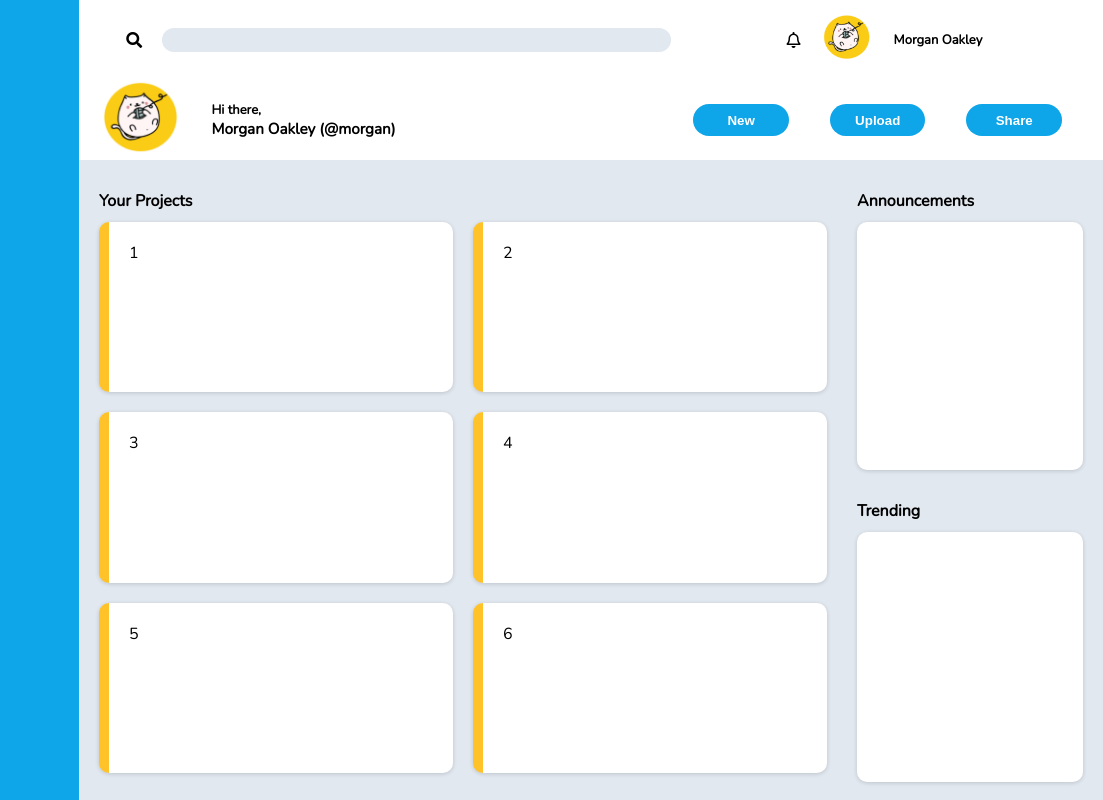
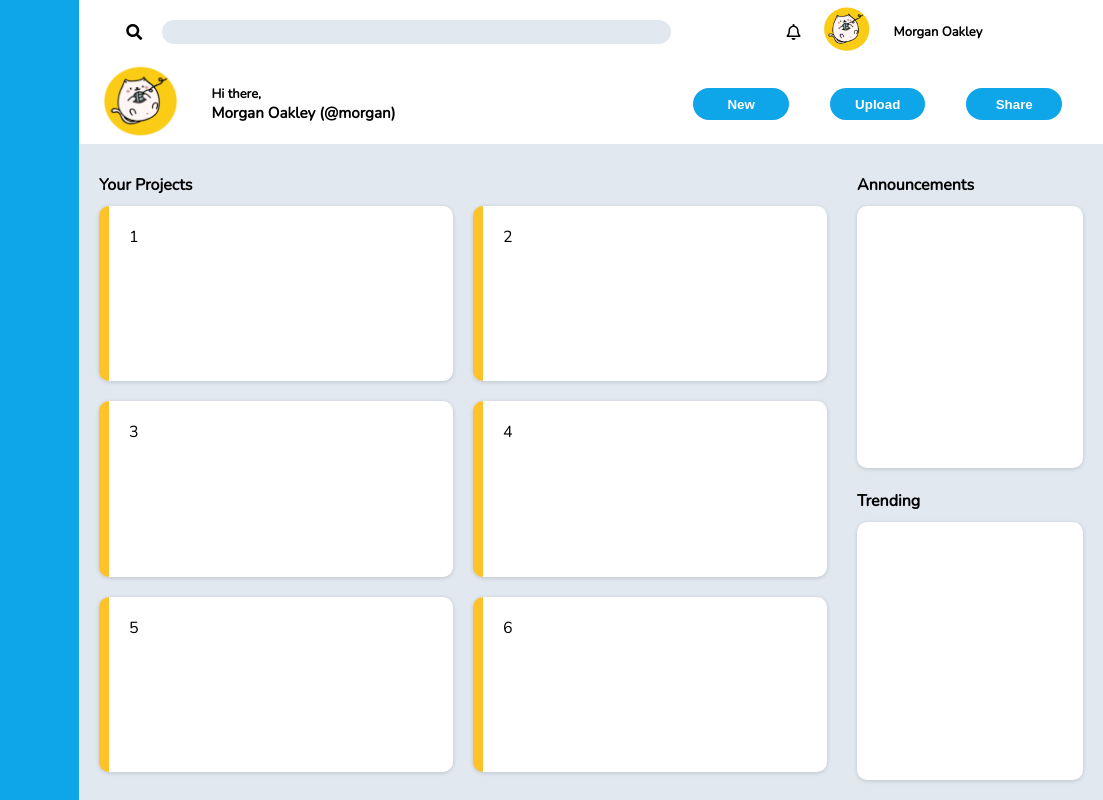
Before and after one commit to hoon-GitHub/odin-admin_dashboard, a plain HTML site: page index.html in a window 1280 px wide. Shown: the full height of the page, 177-1280 px from the left. Drawn offline with Linux system fonts and the light colour scheme.

Commit message:
Make minor layout adjustments

```diff
--- a/styles.css
+++ b/styles.css
@@ -12,7 +12,7 @@ body {
     font-family: nunito;
     display: grid;
     grid-template-columns: 1fr 3fr 1fr;
-    grid-template-rows: 10vh 10vh 40vh 40vh;
+    grid-template-rows: 8vh 10vh 42vh 40vh;
 }
 
 .sidebar {
@@ -148,7 +148,7 @@ body {
     grid-column: 3 / 4;
     grid-row: 3 / 4;
     background-color: #e2e8f0;
-    padding: 30px 20px 30px 10px;
+    padding: 30px 20px 10px 10px;
 }
 
 .announcements {
@@ -156,7 +156,7 @@ body {
     background-color: white;
     border-radius: 10px;
     padding: 20px;
-    height: 80%;
+    height: 75%;
     box-shadow: rgba(0, 0, 0, 0.16) 0px 1px 4px;
 }
 
@@ -164,7 +164,7 @@ body {
     grid-column: 3 / 4;
     grid-row: 4 / 5;
     background-color: #e2e8f0;
-    padding: 20px 20px 20px 10px;
+    padding: 10px 20px 20px 10px;
 }
 
 .trending {
```
